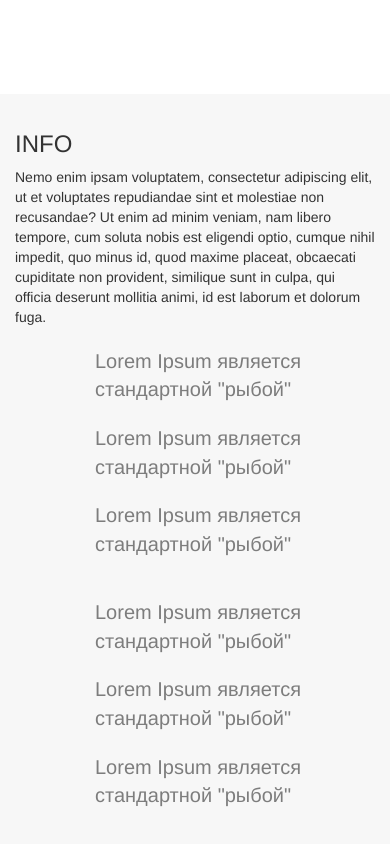
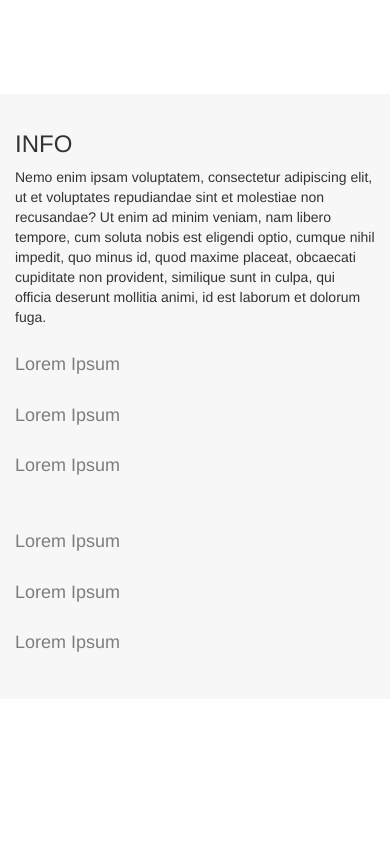
Before and after one commit to alxndrd/webcam_1, a plain HTML site: page index.html in a window 390 px wide. Shown: the part 4668-5512 px from the top of the page. After the commit the page ends 5367 px from the top, so only its background shows below. Drawn offline with nearby package versions, Linux system fonts and the light colour scheme.

Commit message:
media requests

```diff
--- a/assets/css/style.css
+++ b/assets/css/style.css
@@ -95,15 +95,6 @@ button:hover {
     border-color: #65bbffb8;
 }
 
-@media (max-width: 767px) {
-	.nav-pills li {
-		display: inline-block;
-		font-size: 25px;
-		float: none;
-		text-align: center;
-	}
-}
-
 /*back img*/
 
 .container-fluid{
@@ -137,14 +128,6 @@ button:hover {
 
 }
 
-@media (max-width: 767px) {
-	.intro {
-		padding-bottom: 50px;
-	}
-	.intro span {
-		font-size: 6rem;
-	}
-}
 
 /*features*/
 
@@ -164,12 +147,6 @@ button:hover {
 	font-size: 18px;
 	line-height: 1.2;
 	font-weight: 500;
-}
-
-@media (max-width: 767px) {
-	.demo-text h2 {
-		font-size: 2rem;
-	}
 }
 
 
@@ -201,16 +178,6 @@ button:hover {
 }
 
 
-@media (max-width: 767px) {
-	.live__stream, .time__lapse {
-		text-align: left;
-		line-height: 2;
-		list-style: none;
-	}
-}
-
-/*footer*/
-
 footer {
     background: #f7f7f7;
     min-height: 100px;
@@ -220,7 +187,7 @@ footer {
 }
 
 footer a{
-	font-size: 20px;
+	font-size: 18px;
 	clear: right;
 }
 
@@ -230,13 +197,37 @@ footer a:hover, a:focus{
 }
 
 footer ul, footer a, footer li{
-	margin: 20px;
-	font-weight: 500;
+	margin: 25px 0;
+	font-weight: 300;
 	color: #7d7d7d;
 }
 
+/* MEDIA REQUESTS */
+@media (max-width: 767px) {
 
-@media (max-width: 767px) {
+	.nav-pills li {
+		display: inline-block;
+		font-size: 25px;
+		float: none;
+		text-align: center;
+	}
+
+	.intro {
+		padding-bottom: 50px;
+	}
+	.intro span {
+		font-size: 6rem;
+	}
+
+	.demo-text h2 {
+		font-size: 2rem;
+	}
+
+	.live__stream, .time__lapse {
+		text-align: left;
+		line-height: 2;
+		list-style: none;
+	}
 
 	footer {
 	background: #f7f7f7;
@@ -246,14 +237,17 @@ footer ul, footer a, footer li{
     text-decoration: none;
 }
 
-	footer a{
-		margin: 0 auto;
+	footer ul {
+		padding: 0;
+		margin: 0;
+		text-align: left;
 	}
-
 
 	footer hr {
 		display: block;
 		width: 3rem;
 		margin: 5px;
 	}
+
 }
+/* END MEDIA REQUESTS */
--- a/index.html
+++ b/index.html
@@ -213,24 +213,24 @@
                 <div class="container">
                   <div class="row">
 
-                    <div class="col-lg-4 col-md-4 col-sm-12 col-xs-12">
+                    <div class="col-lg-4 col-md-4 col-sm-4 col-xs-12">
                      <h3>INFO</h3>
                      Nemo enim ipsam voluptatem, consectetur adipiscing elit, ut et voluptates repudiandae sint et molestiae non recusandae? Ut enim ad minim veniam, nam libero tempore, cum soluta nobis est eligendi optio, cumque nihil impedit, quo minus id, quod maxime placeat, obcaecati cupiditate non provident, similique sunt in culpa, qui officia deserunt mollitia animi, id est laborum et dolorum fuga.
                     </div>
 
-                    <div class="col-lg-4 col-md-4 col-sm-12 col-xs-12">
+                    <div class="col-lg-4 col-md-4 col-sm-4 col-xs-12">
                       <ul>
-                        <li><a href="#">Lorem Ipsum является стандартной "рыбой"</a></li>
-                        <li><a href="#">Lorem Ipsum является стандартной "рыбой"</a></li>
-                        <li><a href="#">Lorem Ipsum является стандартной "рыбой"</a></li>
+                        <li><a href="#">Lorem Ipsum</a></li>
+                        <li><a href="#">Lorem Ipsum</a></li>
+                        <li><a href="#">Lorem Ipsum</a></li>
                       </ul>
                     </div>
 
-                    <div class="col-lg-4 col-md-4 col-sm-12 col-xs-12">
+                    <div class="col-lg-4 col-md-4 col-sm-4 col-xs-12">
                       <ul>
-                        <li><a href="#">Lorem Ipsum является стандартной "рыбой"</a></li>
-                        <li><a href="#">Lorem Ipsum является стандартной "рыбой"</a></li>
-                        <li><a href="#">Lorem Ipsum является стандартной "рыбой"</a></li>
+                        <li><a href="#">Lorem Ipsum</a></li>
+                        <li><a href="#">Lorem Ipsum</a></li>
+                        <li><a href="#">Lorem Ipsum</a></li>
                       </ul>
                     </div>
 
```
